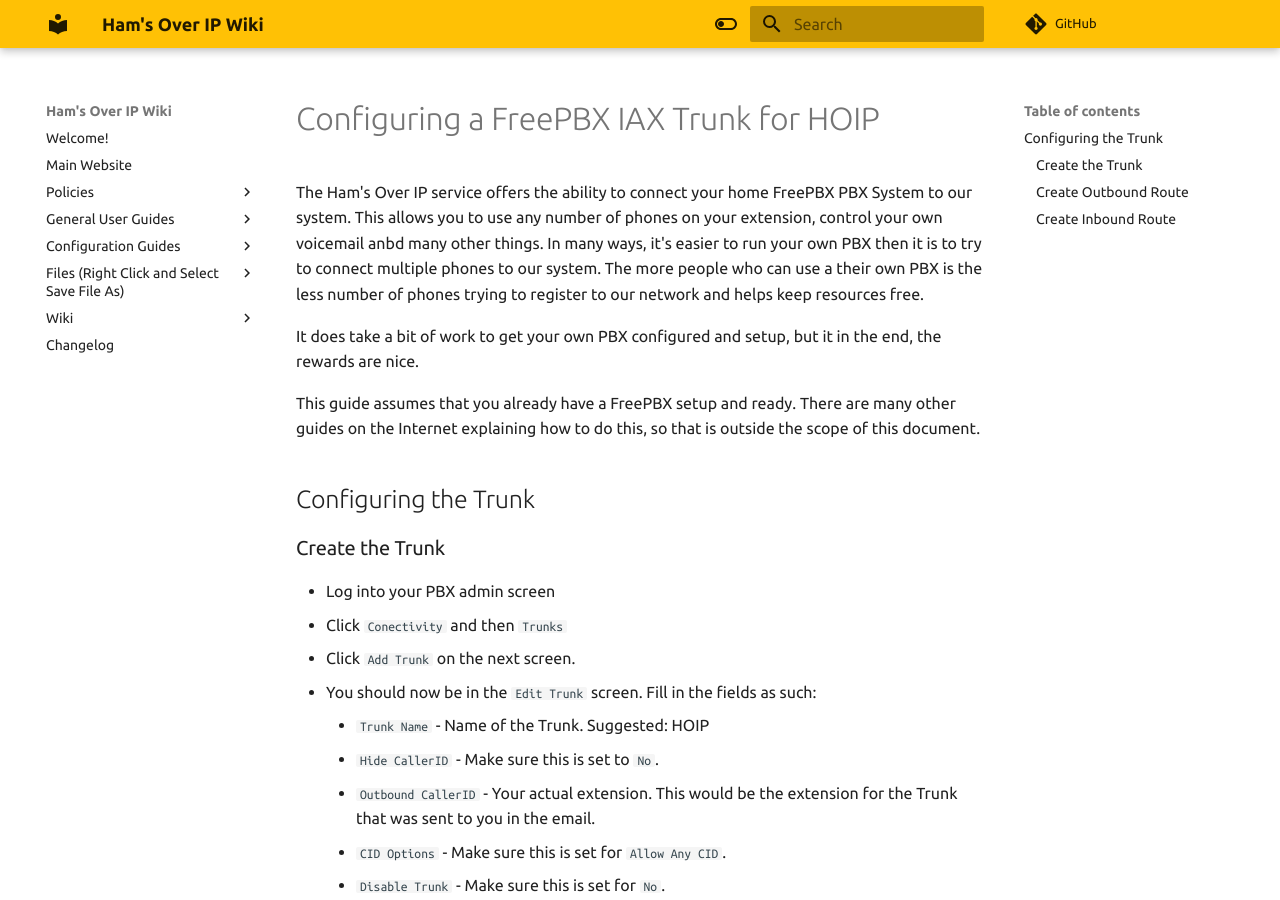
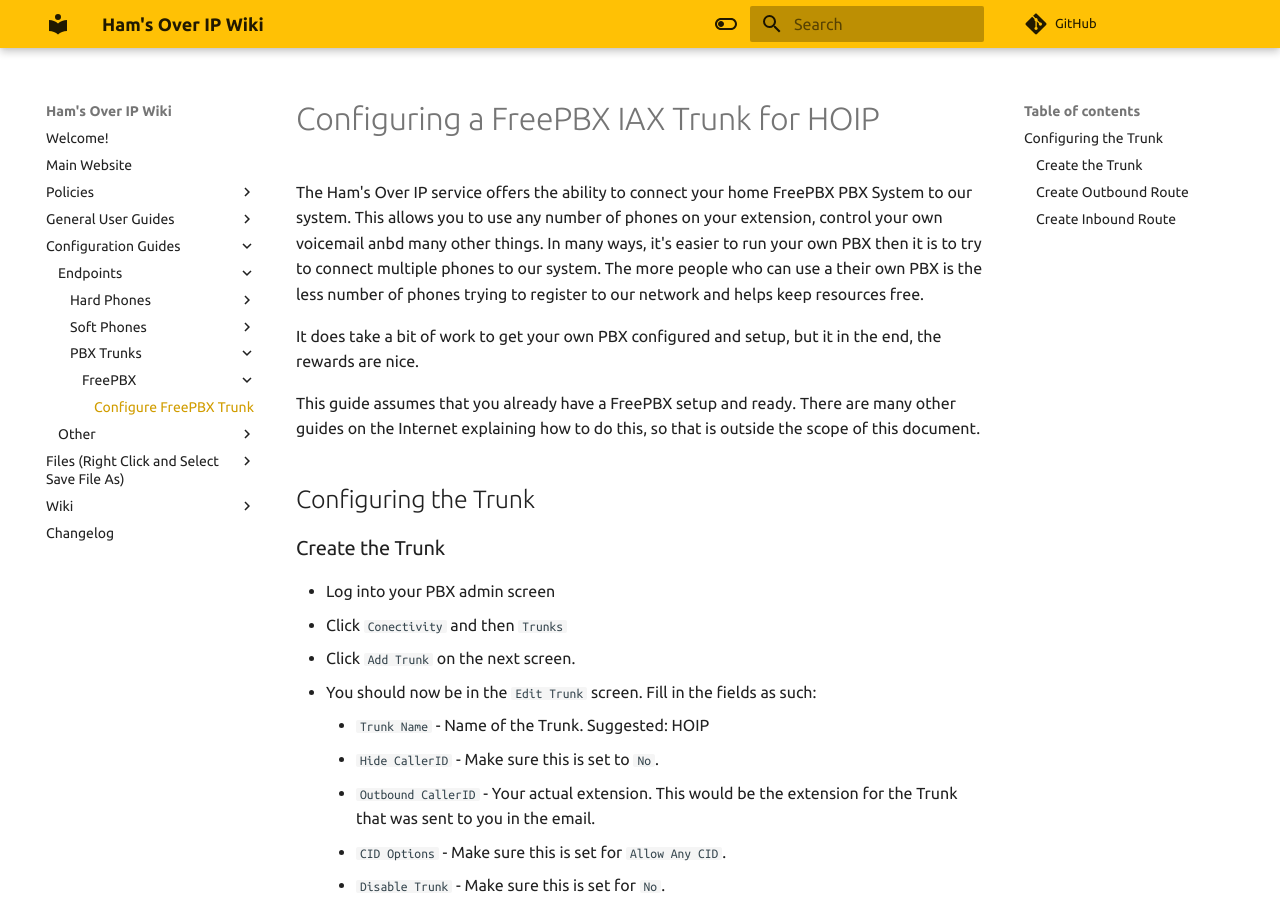
Before and after one commit to hamsoverip/wiki, an MkDocs documentation site: the page built from docs/endpoints/pbx/freepbx/configure-trunk.md, in a window 1280 px wide and 900 px high. Built offline with MkDocs 1.6.1 and Material for MkDocs 9.7.7, drawn with Linux system fonts in a browser that asks for light colours; comment, search, counter and statistics services are not loaded; some of the changed lines change nothing that is shown.

Commit message:
Fixing links Issue

```diff
--- a/mkdocs.yml
+++ b/mkdocs.yml
@@ -54,7 +54,7 @@
         - Groundwire: endpoints/soft_phones/groundwire/groundwire.md
       - PBX Trunks:
         - FreePBX:
-          - Configure FreePBX Trunk: endpoints/pbx/freepbx/configure-trunk.ms
+          - Configure FreePBX Trunk: endpoints/pbx/freepbx/configure-trunk.md
     - Other:
       - Configure an RF Link: other/rf-links.md
       - Configure Audio Services: General/coming-soon.md
```
